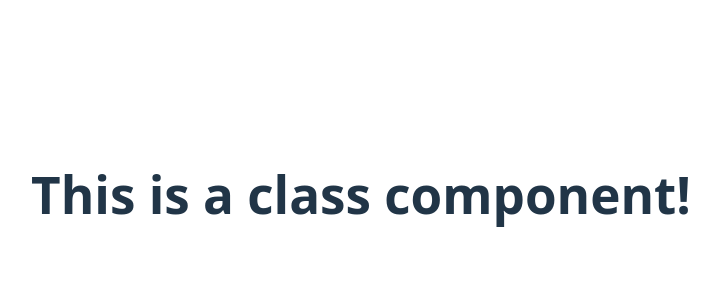
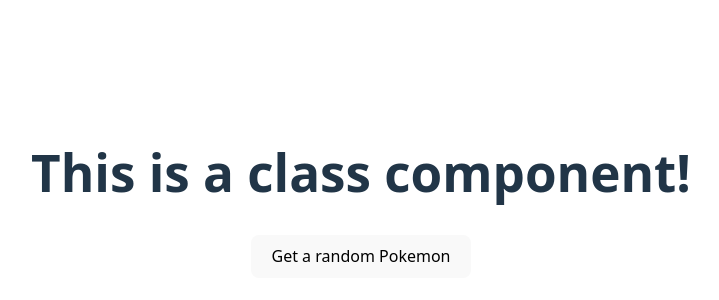
Before and after one commit to hernan-vela/oct24-t2w6-interactive-react-alex, a React (Vite) app: page / in a window 1280 px wide. Shown: the part 206-506 px from the top of the page, without its empty margins (279-998 px from the left). Built offline with nearby package versions, Linux system fonts and the light colour scheme; no server answers.

Commit message:
feat: button to get pokemon data

```diff
--- a/src/App.jsx
+++ b/src/App.jsx
@@ -7,13 +7,32 @@
 
     this.state = {
       pokemonId: 0,
-      pokemonName: ""
+      pokemonName: "",
+      pokemonSpriteUrl: ""
     }
+
+    this.getRandomPokemon = this.getRandomPokemon.bind(this);
   }
 
   async componentDidMount(){
     console.log("Component mounted.");
 
+    this.getRandomPokemon();
+
+  }
+
+  componentDidUpdate(){
+    console.log(this.state);
+  }
+
+  componentWillUnmount(){
+    console.log("API stuff is all done, goodbye!");
+  }
+
+  // exampleFunctionInClass () {
+  // }
+
+  async getRandomPokemon () {
     let randomPokemonId = Math.floor(Math.random() * 1025) + 1;
     console.log("Random Pokemon ID to get is: " + randomPokemonId);
 
@@ -29,28 +48,35 @@
         // pokemonId: previousState.pokemonId,
         // And then overwrite the specific bits that we want to update
         pokemonName: data.name,
-        pokemonId: data.id
+        pokemonId: data.id,
+        pokemonSpriteUrl: data.sprites.other.home.front_default
       }
     });
   }
 
-  componentDidUpdate(){
-    console.log(this.state);
-  }
 
-  componentWillUnmount(){
-    console.log("API stuff is all done, goodbye!");
-  }
+
 
   render() {
     return (
       <>
         <h1>This is a class component!</h1>
 
+        {/* <button onClick={(event) => {this.getRandomPokemon(event)}} > */}
+        {/* <button onClick={() => {this.getRandomPokemon()}} > */}
+        <button onClick={this.getRandomPokemon} >
+          Get a random Pokemon
+        </button>
+
         {this.state.pokemonName.length > 0 &&
         <h1>
           {this.state.pokemonName}
         </h1>
+        }
+
+
+        {this.state.pokemonSpriteUrl.length > 0 &&
+          <img src={this.state.pokemonSpriteUrl} />
         }
 
 
```
